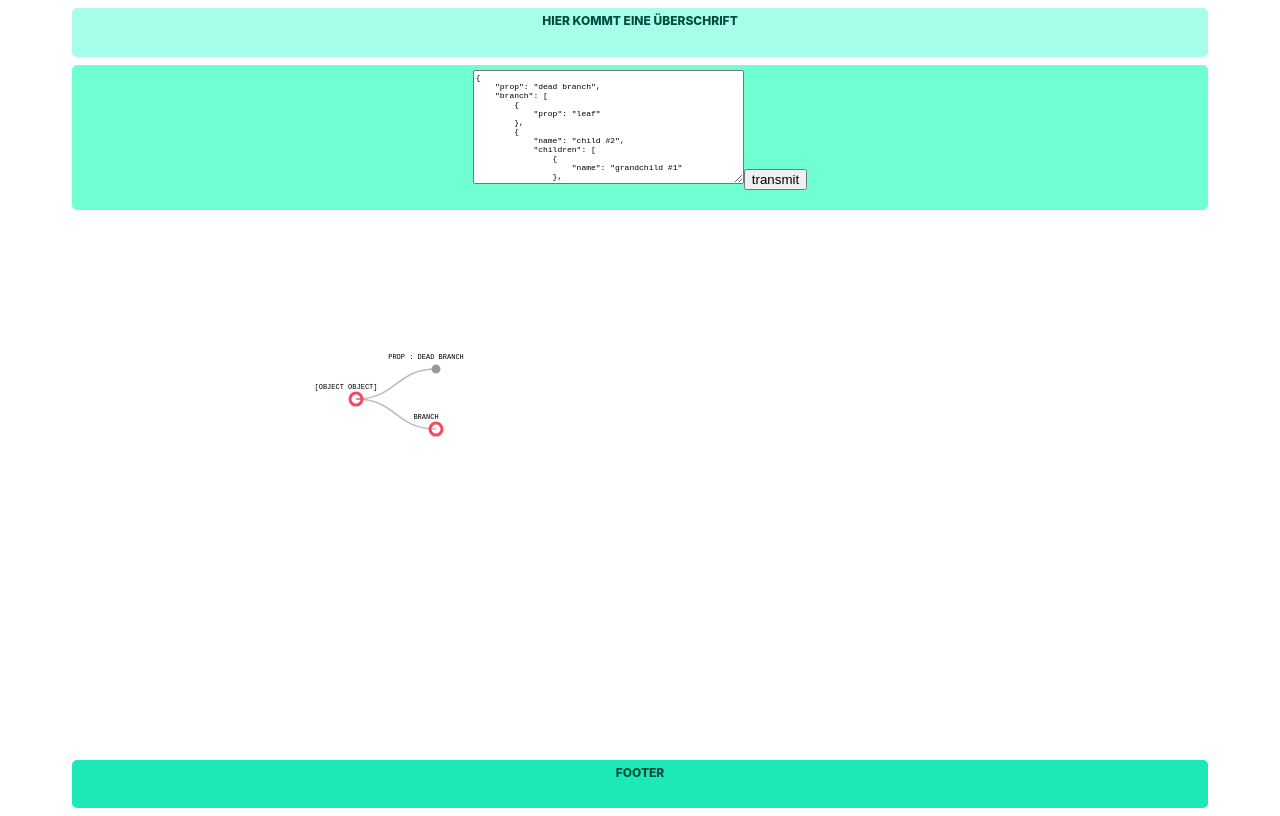
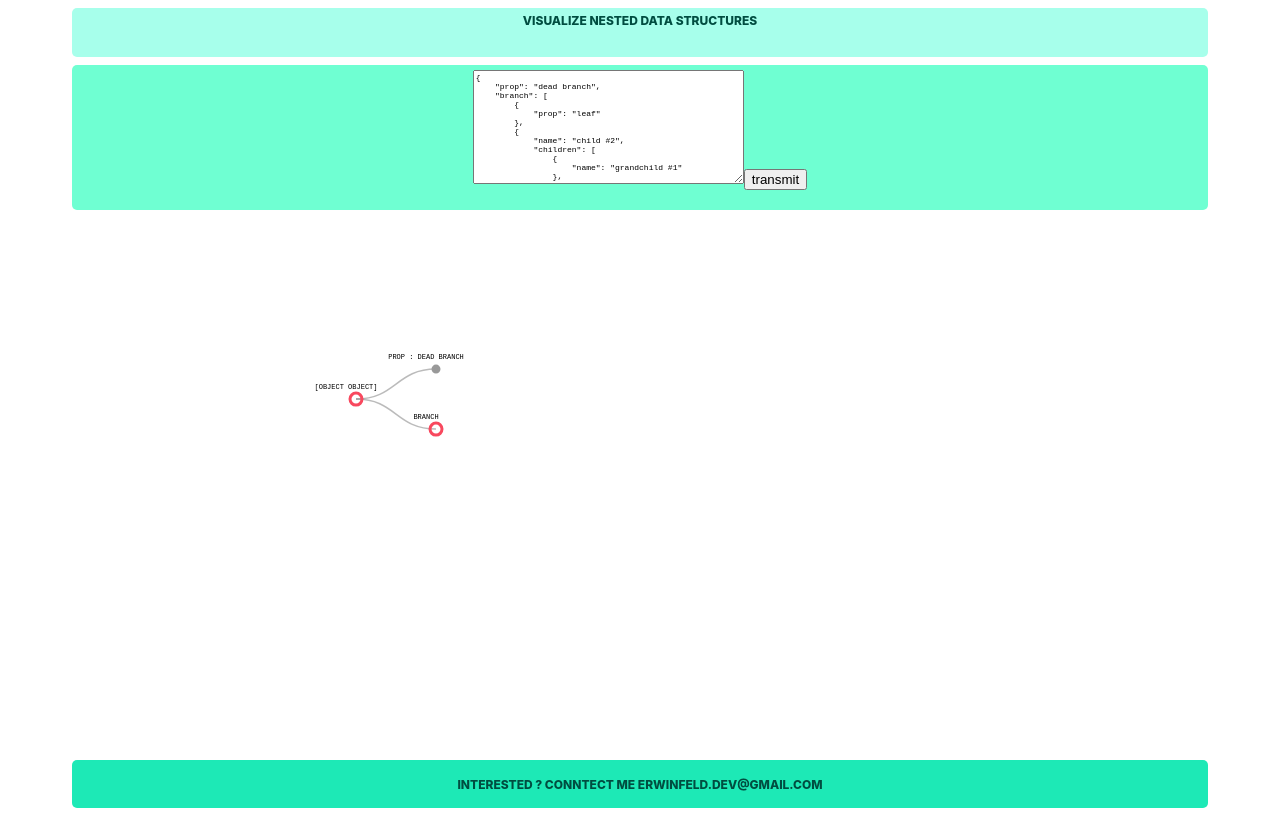
Before and after one commit to Erwin-Feld/visualize-hirarchical-data, a Vue app: page / in a window 1280 px wide. Built offline with nearby package versions, Linux system fonts and the light colour scheme.

Commit message:
deleted experemental methods

```diff
--- a/src/App.vue
+++ b/src/App.vue
@@ -1,29 +1,25 @@
 <template>
    <div class="container">
-      <header>hier kommt eine Überschrift</header>
+      <header>Visualize nested data structures </header>
     <user-input @transmit-data="receaveData" />
 
-    <!-- <tree-graph :data="data" /> -->
-      <!-- <zoom-tree-graph :data="data" /> -->
       <div id="graph-container">
-      <!-- <scaled-svg /> -->
-     <zoom-tree-graph :data="data" />
+
+     <zoom-tree-graph :data="graphData" />
       </div>
-<footer>Footer</footer>
+<footer>
+  <p>interested ? conntect me erwinfeld.dev@gmail.com</p>
+</footer>
  </div>
 
 </template>
 
 <script>
 import UserInput from "./components/UserInput.vue";
-// import TreeGraph from "./components/TreeGraph.vue"
 import ZoomTreeGraph from "./components/ZoomTreeGraph.vue"
-import ScaledSvg from "./components/ScaleSvg.vue";
+
 import packageJson from "../package.json";
 
-
-// import {initialValue}  from '../src/assets/d3/initalValue'
-// import { packageJson } from "../src/assets/d3/data";
 
 
 export default {
@@ -37,7 +33,7 @@ export default {
   data() {
     return {
 
-      data: {
+      graphData: {
     prop: "dead branch",
     branch: [
       {prop: "leaf"},
@@ -52,34 +48,16 @@ export default {
     ]
   },
 
-
-      internData: "[1, 2, 3]",
-      childData: packageJson
     };
   },
 
   methods: {
 
     receaveData(compTransmit){
-
-      console.log(typeof packageJson)
       // get the value of proxy
-      this.data = compTransmit
-
-
-
+      this.graphData = compTransmit
     },
 
-    transformData() {
-      //
-      //
-      this.internData = JSON.parse(this.internData);
-
-
-      //  this.internData.push(12);
-
-
-    },
 
   },
 };
@@ -87,7 +65,7 @@ export default {
 
 <style>
 
-/* add Inter  */
+/* Add Inter  */
 /* https://reactgo.com/add-fonts-vue-app/ */
 #app {
   font-family: "Inter", sans-serif;
@@ -131,7 +109,7 @@ export default {
     text-align: center;
   }
 
-  /* TODO header hat komischen Abstand */
+  /* Add header hat komischen Abstand */
 
   header {
     text-align: center;
```
